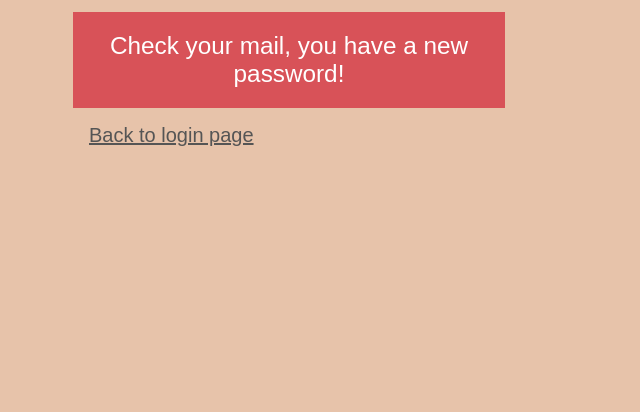
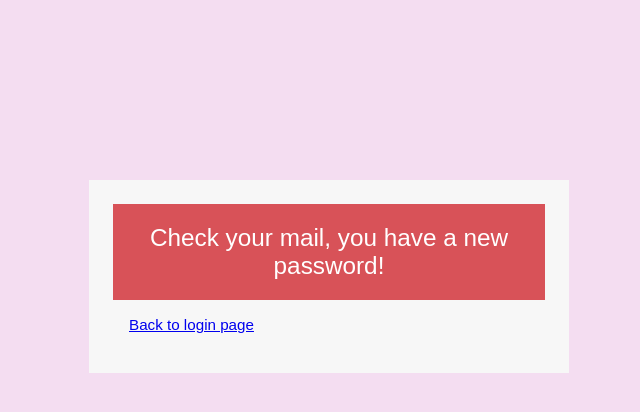
Before and after one commit to lv-386-python/moneta, a Django app: template moneta/www/templates/authentication/valid_email.html in a window 1280 px wide. Shown: the top 412 px of the page, without its empty margins (351-991 px from the left). Run offline with Django 3.2, Linux system fonts and the light colour scheme; the template is opened without the code that fills it, so the values that code supplies are empty.

Commit message:
Change templates

```diff
--- /dev/null
+++ b/moneta/www/static/css/forgot_pass.css
@@ -0,0 +1,140 @@
+body {
+    background-color: #F4DDF1;
+}
+.container-fluid{
+	font: 95% Arial, Helvetica, sans-serif;
+	max-width: 400px;
+	position: absolute;
+    top: 50%;
+    left: 50%;
+    margin: -150px 0 0 -150px;
+	padding: 30px;
+	background: #F7F7F7;
+}
+.container-fluid h1{
+	background: #D85258;
+	padding: 20px 8px;
+	font-size: 160%;
+	font-weight: 500;
+	text-align: center;
+	color: #fff;
+	margin: -16px -16px -16px -16px;
+}
+.container-fluid p{
+    text-align: center;
+	color: #555;
+    font:  20px Arial, Helvetica, sans-serif; ;
+
+}
+.container-fluid input[type="text"]{
+    display: inline-block;
+	-webkit-transition: all 0.30s ease-in-out;
+	-moz-transition: all 0.30s ease-in-out;
+	-ms-transition: all 0.30s ease-in-out;
+	-o-transition: all 0.30s ease-in-out;
+	outline: none;
+	box-sizing: border-box;
+	-webkit-box-sizing: border-box;
+	-moz-box-sizing: border-box;
+  	width: 100%;
+	background: #fff;
+	margin-bottom: 4%;
+	border: 1px solid #ccc;
+	padding: 3%;
+	color: #555;
+	font: 95% Arial, Helvetica, sans-serif;
+}
+.container-fluid input[type="text"]:focus{
+	box-shadow: 0 0 5px #D85258;
+	padding: 3%;
+	border: 1px solid #D85258;
+}
+
+.container-fluid input[type="submit"],
+.container-fluid input[type="button"]{
+	box-sizing: border-box;
+	-webkit-box-sizing: border-box;
+	-moz-box-sizing: border-box;
+	width: 100%;
+	padding: 3%;
+	background: #D85258;
+	border-bottom: 2px solid #D85258;
+	border-top-style: none;
+	border-right-style: none;
+	border-left-style: none;
+	color: #fff;
+}
+.container-fluid input[type="submit"]:hover,
+.container-fluid input[type="button"]:hover{
+	background: #D85258;}
+
+.container-for-not-user{
+    font: 95% Arial, Helvetica, sans-serif;
+	max-width: 400px;
+	position: absolute;
+    top: 50%;
+    left: 50%;
+    margin: -220px 0 0 -200px;
+	padding: 40px;
+	background: #F7F7F7;
+}
+.container-for-not-user h1{
+	background: #D85258;
+	padding: 20px 0;
+	font-size: 160%;
+	font-weight: 500;
+	text-align: center;
+	color: #fff;
+	margin: -16px -16px 16px -16px;
+}
+.container-for-not-user p{
+
+    text-align: center;
+	color: #555;
+    font:  20px Arial, Helvetica, sans-serif; ;
+
+}
+.container-for-not-user input[type="text"]
+{
+    display: inline-block;
+	-webkit-transition: all 0.30s ease-in-out;
+	-moz-transition: all 0.30s ease-in-out;
+	-ms-transition: all 0.30s ease-in-out;
+	-o-transition: all 0.30s ease-in-out;
+	outline: none;
+	box-sizing: border-box;
+	-webkit-box-sizing: border-box;
+	-moz-box-sizing: border-box;
+  	width: 100%;
+	background: #fff;
+	margin-bottom: 4%;
+	border: 1px solid #ccc;
+	padding: 3%;
+	color: #555;
+	font: 95% Arial, Helvetica, sans-serif;
+}
+.container-for-not-user input[type="text"]:focus
+{
+	box-shadow: 0 0 5px #D85258;
+
+	padding: 3%;
+	border: 1px solid #D85258;
+}
+
+.container-for-not-user input[type="submit"],
+.container-for-not-user input[type="button"]{
+	box-sizing: border-box;
+	-webkit-box-sizing: border-box;
+	-moz-box-sizing: border-box;
+	width: 100%;
+	padding: 3%;
+	background: #D85258;
+	border-bottom: 2px solid #D85258;
+	border-top-style: none;
+	border-right-style: none;
+	border-left-style: none;
+	color: #fff;
+}
+.container-for-not-user input[type="submit"]:hover,
+.container-for-not-user input[type="button"]:hover{
+	background: #D85258;}
--- a/moneta/www/templates/authentication/valid_email.html
+++ b/moneta/www/templates/authentication/valid_email.html
@@ -1,88 +1,14 @@
+{% load static %}
 <!DOCTYPE html>
 <html lang="en">
 <head>
-
+<link rel="stylesheet" href="{% static 'css/forgot_pass.css' %}" type="text/css">
     <meta charset="UTF-8">
     <title> Forgot password </title>
-    <style>
-body {
-    background-color: #E7C3AA;
-}
-.container-fluid{
-
-
-
-	font: 95% Arial, Helvetica, sans-serif;
-	max-width: 400px;
-	margin: auto;
-	padding: 20px;
-
-}
-.container-fluid h1{
-	background: #D85258;
-	padding: 20px 0;
-	font-size: 160%;
-	font-weight: 500;
-	text-align: center;
-	color: #fff;
-	margin: -16px -16px 16px -16px;
-}
-.container-fluid p, a {
-    text-align: center;
-	color: #555;
-    font:  20px Arial, Helvetica, sans-serif; ;
-
-}
-.container-fluid input[type="text"]{
-    display: inline-block;
-	-webkit-transition: all 0.30s ease-in-out;
-	-moz-transition: all 0.30s ease-in-out;
-	-ms-transition: all 0.30s ease-in-out;
-	-o-transition: all 0.30s ease-in-out;
-	outline: none;
-	box-sizing: border-box;
-	-webkit-box-sizing: border-box;
-	-moz-box-sizing: border-box;
-  	width: 100%;
-	background: #fff;
-	margin-bottom: 2%;
-	border: 1px solid #ccc;
-	padding: 3%;
-	color: #555;
-	font: 95% Arial, Helvetica, sans-serif;
-}
-.container-fluid input[type="text"]:focus{
-	box-shadow: 0 0 5px #D85258;
-	padding: 3%;
-	border: 1px solid #D85258;
-}
-
-.container-fluid input[type="submit"],
-.container-fluid input[type="button"]{
-	box-sizing: border-box;
-	-webkit-box-sizing: border-box;
-	-moz-box-sizing: border-box;
-	width: 100%;
-	padding: 3%;
-	background: #D85258;
-	border-bottom: 2px solid #D85258;
-	border-top-style: none;
-	border-right-style: none;
-	border-left-style: none;
-	color: #fff;
-}
-.container-fluid input[type="submit"]:hover,
-.container-fluid input[type="button"]:hover{
-	background: #D85258;
-}
-
-
-</style>
-</head>
+  </head>
 <body>
-  <div class="container-fluid">
+  <div class="container-for-not-user">
 <form>
-
 <h1 align="center"> Check your mail, you have a new password! </h1>
     <a href="../login/"> Back to login page </a>
 </form>
```
Also changed, not shown: moneta/src/python/authentication/forgot_password.py (+48 -22 lines), moneta/src/python/authentication/reset_password.py (deleted, +0 -30 lines), moneta/www/templates/authentication/forgot_password.html (+7 -83 lines), moneta/www/templates/authentication/not_user.html (+3 -81 lines).
